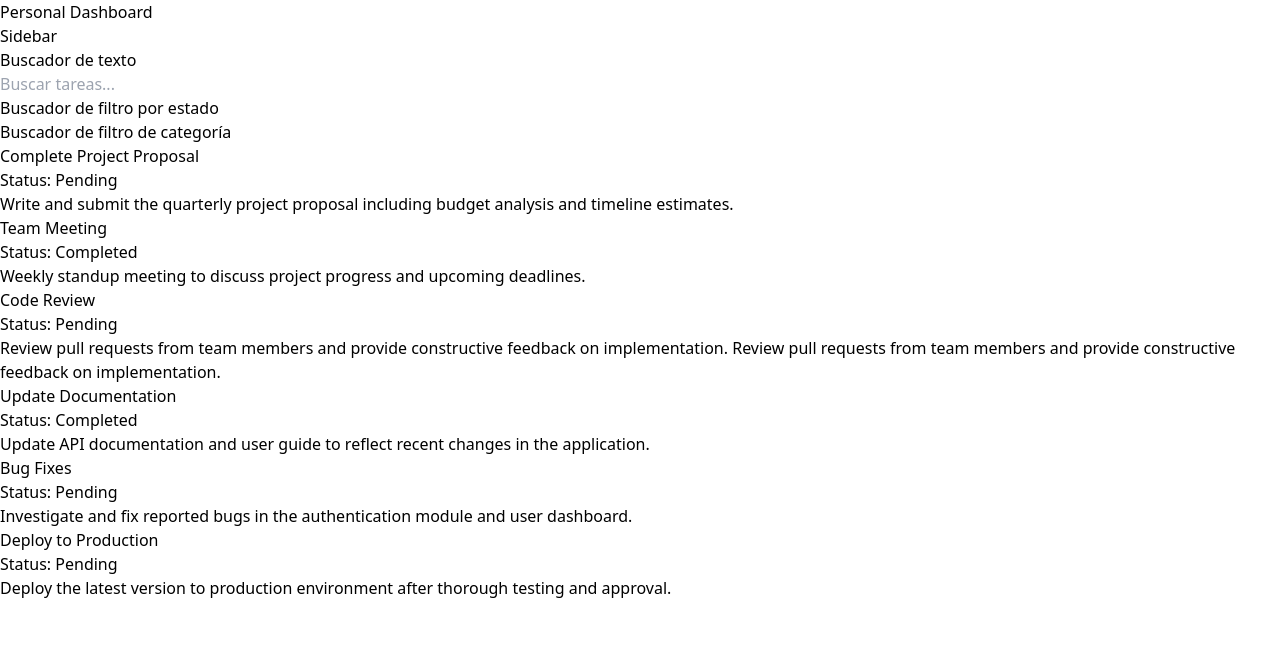
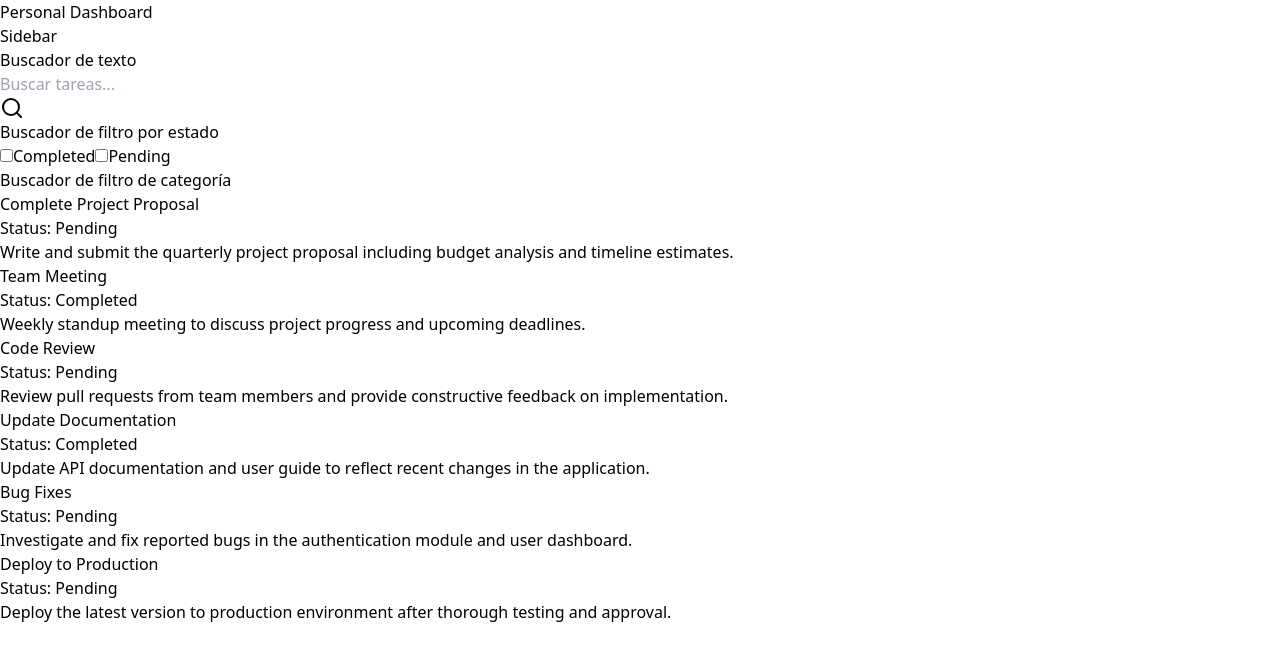
Before and after one commit to Greg1704/Personal-Dashboard, a React (Vite) app in the folder task-dashboard/: page / in a window 1280 px wide. Shown: the top 660 px of the page. Built offline with nearby package versions, Linux system fonts and the light colour scheme.

Commit message:
Desarrollo de filtros de busqueda por estado, dinamismo de las notas y detalles de CSS

```diff
--- a/task-dashboard/src/App.tsx
+++ b/task-dashboard/src/App.tsx
@@ -2,29 +2,49 @@
 import { useState } from 'react';
 import { TaskCard } from './components/TaskCard';
 import { Sidebar } from './components/Sidebar';
-import {tasks} from './data/tasks';
-import { Divide } from 'lucide-react';
+import {tasks as taskData} from './data/tasks';
+import {checkboxes} from './data/checkboxes';
 
 function App() {
 
   //state variables
   const [searchTerm, setSearchTerm] = useState('');
+  const [filterCheckboxes, setFilterCheckboxes] = useState(checkboxes);
+  const [tasks, setTasks] = useState(taskData);
+
+  const activeCheckboxes = filterCheckboxes.filter(checkbox => checkbox.checked).map(checkbox => checkbox.label);
 
   const filteredTasks = tasks.filter(task =>
-    task.title.toLowerCase().includes(searchTerm.toLowerCase()) ||
-    task.description?.toLowerCase().includes(searchTerm.toLowerCase())
+    (task.title.toLowerCase().includes(searchTerm.toLowerCase()) ||
+    task.description?.toLowerCase().includes(searchTerm.toLowerCase()))
+    && (activeCheckboxes.length === 0 || activeCheckboxes.includes(task.completed ? 'Completed' : 'Pending'))
   );
 
+  function onCheckboxChange(id: string, checked: boolean) {
+    const updatedCheckboxes = filterCheckboxes.map(checkbox =>
+      checkbox.id === id ? { ...checkbox, checked } : checkbox
+    );
+    setFilterCheckboxes(updatedCheckboxes);
+  }
+
+  function onTaskStatusChange(id: string, completed: boolean) {
+    const updatedTasks = tasks.map(task =>
+      task.id === id ? { ...task, completed } : task
+    );
+    setTasks(updatedTasks);
+  }
+
+
   const taskList = filteredTasks.map((task) => (
-    <TaskCard key={task.id} task={task} />
+    <TaskCard key={task.id} task={task} onStatusChange={onTaskStatusChange}/>
   ));
 
   const taskBoard = (
-      <div className="bg-slate-900 w-12/12 flex flex-row rounded-lg m-5">
-        <div className="bg-red-500 w-1/5 p-10 rounded-l-lg">
-          <Sidebar searchTerm={searchTerm} onSearchChange={setSearchTerm} />
+      <div className="bg-slate-900 flex flex-row rounded-lg m-5 min-w-fit">
+        <div className="bg-red-500 w-1/5 p-10 rounded-l-lg min-w-64">
+          <Sidebar searchTerm={searchTerm} onSearchChange={setSearchTerm}  checkboxes={filterCheckboxes} onCheckboxChange={onCheckboxChange}/>
         </div>
-        <div className='p-10 flex justify-center items-center'>
+        <div className='p-10 flex justify-center items-center flex-1 min-w-96'>
           <div className="flex flex-row flex-wrap gap-2.5 justify-center">
             {taskList}
           </div>
@@ -39,7 +59,7 @@ function App() {
             Personal Dashboard
           </h1>
         </header>
-        <div className ="flex justify-center items-center">
+        <div className ="mx-5 my-5">
           {taskBoard}
         </div>
     </div>
--- a/task-dashboard/src/components/Sidebar.tsx
+++ b/task-dashboard/src/components/Sidebar.tsx
@@ -1,25 +1,47 @@
 import { useState } from 'react';
+import { Search } from 'lucide-react';
+import { type Checkbox } from '../types/Checkbox';
+
 
 interface SearchBarProps {
     searchTerm: string;
     onSearchChange: (newTerm: string) => void;
 }
 
-export function Sidebar({searchTerm, onSearchChange}: SearchBarProps) {
+interface FilterCheckboxProps {
+    checkboxes: Checkbox[];
+    onCheckboxChange: (id: string, checked: boolean) => void;
+}
+
+interface SidebarProps extends SearchBarProps, FilterCheckboxProps {}
+
+export function Sidebar({searchTerm, onSearchChange, checkboxes, onCheckboxChange}: SidebarProps) {
+
+    const stateCheckboxes = checkboxes.map((checkbox) => (
+                <label key={checkbox.id} className='flex items-center space-x-3 cursor-pointer'>
+                    <input type="checkbox" onChange={(e) => onCheckboxChange(checkbox.id,e.target.checked)} checked={checkbox.checked} className='form-checkbox h-5 w-5' />
+                    <span className='text-white'>{checkbox.label}</span>
+                </label>
+            ));
+
     return(
         <>
             <h1 className="text-2xl font-semibold text-white text-center p-3">Sidebar</h1>
             <h2 className="text-xl font-semibold text-white text-center p-3">Buscador de texto</h2>
-            <div className="w-full max-w-md mx-auto mb-6">
+            <div className="w-full max-w-md mx-auto mb-6 relative">
                 <input
                     type="text"
                     placeholder="Buscar tareas..."
                     value={searchTerm}
                     onChange={(e) => onSearchChange(e.target.value)}
-                    className="w-full px-4 py-2 border border-gray-300 rounded-lg focus:outline-none focus:ring-2 focus:ring-blue-500"
+                    className="w-full px-4 py-2 pr-10 border border-gray-300 rounded-lg focus:outline-none focus:ring-2 focus:ring-blue-500"
+                />
+                <Search
+                    className="absolute right-3 top-1/2 transform -translate-y-1/2 text-gray-400 w-4 h-4" // Posicionar el ícono
                 />
             </div>
             <h2 className="text-xl font-semibold text-white text-center p-3">Buscador de filtro por estado</h2>
+            {stateCheckboxes}
             <h2 className="text-xl font-semibold text-white text-center p-3">Buscador de filtro de categoría</h2>
         </>
     )
--- a/task-dashboard/src/components/TaskCard.tsx
+++ b/task-dashboard/src/components/TaskCard.tsx
@@ -3,10 +3,9 @@ import { type Task } from '../types/Task';
 
 interface TaskCardProps {
   task: Task;
+  onStatusChange: (id: string, completed: boolean) => void;
 }
-export function TaskCard({ task }: TaskCardProps) {
-
-  const [status, setStatus] = useState(task.completed);
+export function TaskCard({ task, onStatusChange }: TaskCardProps) {
 
 
   return (
@@ -14,8 +13,8 @@ export function TaskCard({ task }: TaskCardProps) {
       <div className='p-3'>
         <h2 className="text-3xl py-1 w-full truncate">{task.title}</h2>
         <p className="text-sm  pt-2">
-          Status: <button onClick={() => setStatus(!status)} className={`px-2 rounded text-white text-xs font-semibold ${status ? 'bg-green-600' : 'bg-red-600'}`}>
-                    {status? 'Completed' : 'Pending'}
+          Status: <button onClick={(e)=>onStatusChange(task.id, !task.completed)} className={`px-2 rounded text-white text-xs font-semibold ${task.completed ? 'bg-green-600' : 'bg-red-600'}`}>
+                    {task.completed? 'Completed' : 'Pending'}
                   </button>
         </p>
       </div>
--- /dev/null
+++ b/task-dashboard/src/data/checkboxes.ts
@@ -0,0 +1,14 @@
+import {type Checkbox} from '../types/Checkbox';
+
+export const checkboxes: Checkbox[] = [
+    {
+        id: '1',
+        label: 'Completed',
+        checked: false,
+    },
+    {
+        id: '2',
+        label: 'Pending',
+        checked: false,
+    },
+];
--- a/task-dashboard/src/data/tasks.ts
+++ b/task-dashboard/src/data/tasks.ts
@@ -16,7 +16,7 @@ export const tasks: Task[] = [
   {
     id: '3',
     title: 'Code Review',
-    description: 'Review pull requests from team members and provide constructive feedback on implementation. Review pull requests from team members and provide constructive feedback on implementation. ',
+    description: 'Review pull requests from team members and provide constructive feedback on implementation.',
     completed: false,
   },
   {
--- /dev/null
+++ b/task-dashboard/src/types/Checkbox.ts
@@ -0,0 +1,5 @@
+export interface Checkbox {
+    id: string;
+    label: string;
+    checked: boolean;
+}
```
Also changed, not shown: 1 other file (tests, documents, lock files or other folders).
